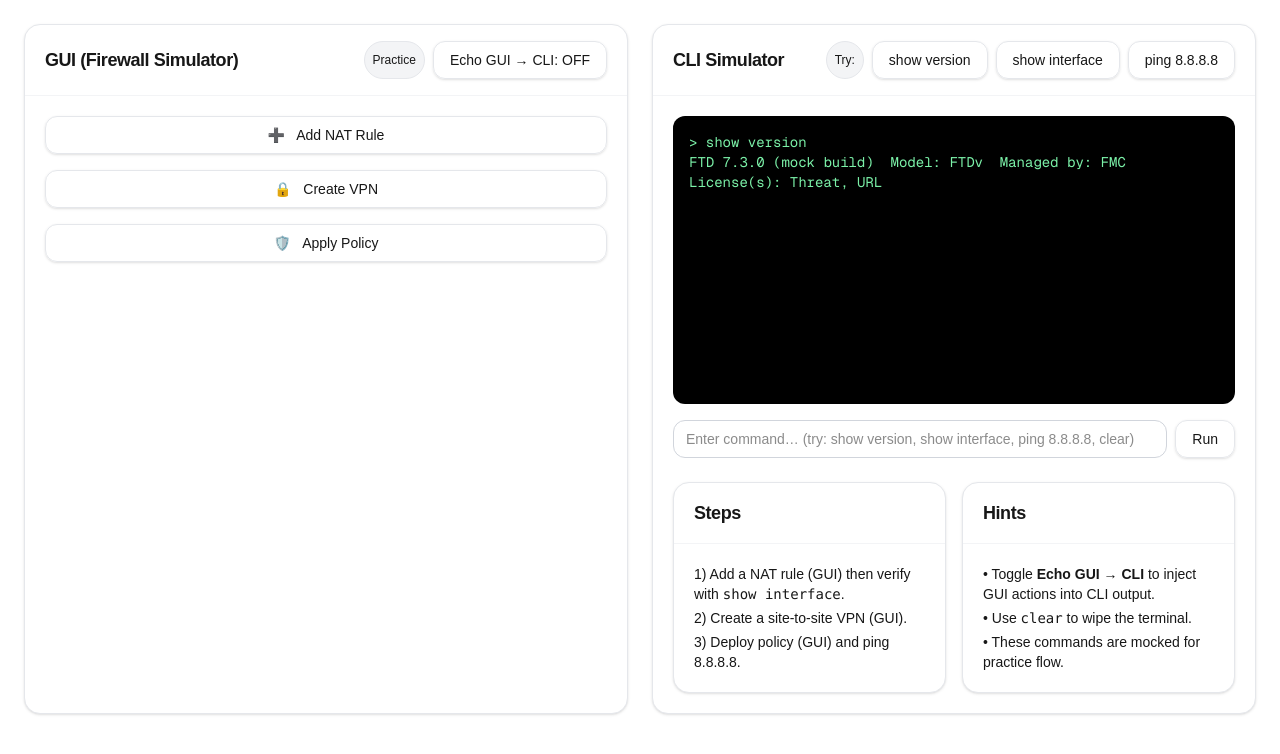
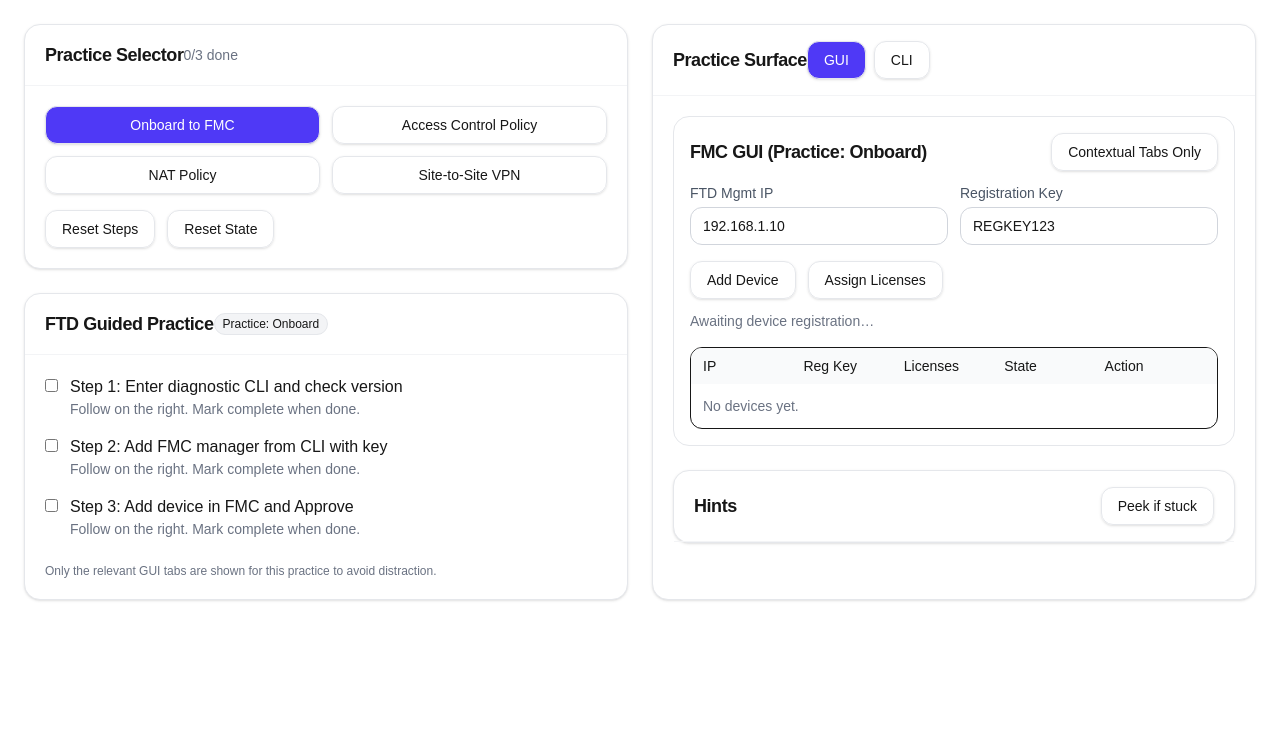
Before and after one commit to sushantdantal07-hub/network-sadhguru-practice, a Next.js app: page /practice in a window 1280 px wide. Shown: the top 754 px of the page. Built offline with nearby package versions, Linux system fonts and the light colour scheme.

Commit message:
Update page.tsx

```diff
--- a/app/practice/page.tsx
+++ b/app/practice/page.tsx
@@ -1,6 +1,6 @@
 "use client";
 
-import React, { useRef, useState } from "react";
+import React, { useMemo, useState } from "react";
 import {
   Card,
   CardHeader,
@@ -11,217 +11,371 @@
   Input,
 } from "@/components/ui";
 
-/**
- * Practice – Split-screen lab
- * - GUI (left)
- * - CLI (right)
- * Notes:
- *  - Echo toggle controls whether GUI buttons write into the CLI buffer.
- *  - “Practice / Steps / Hints” live under the CLI.
- */
+// ---------- Types ----------
+type PracticeKey = "onboard" | "acp" | "nat" | "s2s";
 
-export default function PracticePage() {
-  // CLI text buffer
-  const [cli, setCli] = useState<string[]>([
-    "> show version",
-    "FTD 7.3.0 (mock build)  Model: FTDv  Managed by: FMC  License(s): Threat, URL",
-    "",
-  ]);
-  const [cmd, setCmd] = useState("");
-  const cliBoxRef = useRef<HTMLDivElement>(null);
+type DeviceRow = {
+  ip: string;
+  regKey: string;
+  licenses: string[];
+  state: "Pending" | "Registered" | "Approved";
+};
 
-  // Echo GUI buttons into CLI?
-  const [echoOn, setEchoOn] = useState<boolean>(false);
+// ---------- Helpers ----------
+const pill = (txt: string) => (
+  <span className="text-xs px-2 py-0.5 rounded-full bg-gray-100 border border-gray-200">
+    {txt}
+  </span>
+);
 
-  // Scroll helper
-  const scrollToBottom = () => {
-    requestAnimationFrame(() => {
-      cliBoxRef.current?.scrollTo({ top: cliBoxRef.current.scrollHeight, behavior: "smooth" });
+const hintLinesOnboard = [
+  "CLI: system support diagnostic-cli → show version",
+  "CLI: configure manager add <FMC_IP> <REG_KEY> → FMC: Add + Approve",
+];
+
+// ---------- Page ----------
+export default function PracticeContextual() {
+  // UI state
+  const [practice, setPractice] = useState<PracticeKey>("onboard");
+  const [steps, setSteps] = useState<boolean[]>([false, false, false]);
+  const [cliMode, setCliMode] = useState<"GUI" | "CLI">("GUI");
+  const [contextualTabsOnly, setContextualTabsOnly] = useState<boolean>(true);
+
+  // inputs
+  const [ftdIp, setFtdIp] = useState<string>("192.168.1.10");
+  const [regKey, setRegKey] = useState<string>("REGKEY123");
+
+  // device table
+  const [devices, setDevices] = useState<DeviceRow[]>([]);
+  const [showHints, setShowHints] = useState(false);
+
+  // progress calc
+  const progress = useMemo(() => steps.filter(Boolean).length, [steps]);
+
+  const resetSteps = () => setSteps([false, false, false]);
+  const resetState = () => {
+    setDevices([]);
+    setFtdIp("192.168.1.10");
+    setRegKey("REGKEY123");
+    setCliMode("GUI");
+    setContextualTabsOnly(true);
+  };
+
+  // actions
+  const handleAddDevice = () => {
+    if (!ftdIp || !regKey) return;
+    const exists = devices.some((d) => d.ip === ftdIp);
+    if (exists) return;
+    const row: DeviceRow = {
+      ip: ftdIp.trim(),
+      regKey: regKey.trim(),
+      licenses: [],
+      state: "Pending",
+    };
+    setDevices((prev) => [...prev, row]);
+  };
+
+  const handleAssignLicenses = () => {
+    setDevices((prev) =>
+      prev.map((d) =>
+        d.state === "Pending" || d.state === "Registered"
+          ? { ...d, licenses: ["Threat", "URL"] }
+          : d
+      )
+    );
+  };
+
+  const approveDevice = (ip: string) => {
+    setDevices((prev) =>
+      prev.map((d) =>
+        d.ip === ip ? { ...d, state: "Approved" } : d
+      )
+    );
+  };
+
+  // mark a step as done/undone
+  const toggleStep = (idx: number) => {
+    setSteps((prev) => {
+      const next = [...prev];
+      next[idx] = !next[idx];
+      return next;
     });
   };
 
-  const push = (line: string | string[]) => {
-    setCli((old) => {
-      const next = Array.isArray(line) ? [...old, ...line] : [...old, line];
-      return next;
-    });
-    scrollToBottom();
-  };
-
-  // ---------------------
-  // GUI button handlers
-  // ---------------------
-  const onAddNat = () => {
-    if (!echoOn) return;
-    push([
-      "> configure terminal",
-      "nat (inside,outside) source static OBJ_IN OBJ_OUT destination",
-      "static any any",
-      "write memory",
-      "",
-    ]);
-  };
-
-  const onCreateVpn = () => {
-    if (!echoOn) return;
-    push([
-      "> vpn wizard",
-      "peer 203.0.113.10 pre-shared-key *****",
-      "ikev2 enable",
-      "crypto map OUTSIDE-MAP 10 match address VPN-ACL",
-      "write memory",
-      "",
-    ]);
-  };
-
-  const onApplyPolicy = () => {
-    if (!echoOn) return;
-    push([
-      "> policy deploy",
-      "Pushing Access Control Policy to FTD...",
-      "Success.",
-      "",
-    ]);
-  };
-
-  // ---------------------
-  // CLI execution
-  // ---------------------
-  const runCmd = (raw: string) => {
-    const c = raw.trim();
-    if (!c) return;
-
-    // Echo the entered command
-    push(`> ${c}`);
-
-    // Mock responses
-    if (c === "show version") {
-      push([
-        "FTD 7.3.0 (mock build)  Model: FTDv  Managed by: FMC  License(s): Threat, URL",
-        "",
-      ]);
-    } else if (c === "show interface") {
-      push([
-        "Gig0/0 (inside) 10.1.1.1/24 up   Gig0/1 (outside) 172.16.0.1/24 up   Mgmt 192.168.1.10/24 up",
-        "",
-      ]);
-    } else if (c.startsWith("ping ")) {
-      push([
-        "Sending 5, 100-byte ICMP Echos...",
-        "!!!!!  Success rate is 100 percent (5/5), round-trip min/avg/max = 2/4/9 ms",
-        "",
-      ]);
-    } else if (c === "clear") {
-      setCli([]);
-    } else {
-      push(["(mock) command accepted.", ""]);
+  // easy practice label
+  const practiceLabel = useMemo(() => {
+    switch (practice) {
+      case "onboard":
+        return "Practice: Onboard";
+      case "acp":
+        return "Practice: Access Control";
+      case "nat":
+        return "Practice: NAT Policy";
+      case "s2s":
+        return "Practice: Site-to-Site VPN";
+      default:
+        return "Practice";
     }
-
-    setCmd("");
-  };
-
-  // Quick-add chips
-  const tryChip = (txt: string) => runCmd(txt);
+  }, [practice]);
 
   return (
     <div className="max-w-7xl mx-auto p-6 grid grid-cols-1 lg:grid-cols-2 gap-6">
-      {/* LEFT – GUI */}
+      {/* LEFT – Practice Selector + Guided Practice */}
+      <div className="flex flex-col gap-6">
+        {/* Practice Selector */}
+        <Card>
+          <CardHeader>
+            <div className="flex items-center justify-between">
+              <CardTitle>Practice Selector</CardTitle>
+              <span className="text-sm text-gray-500">{progress}/3 done</span>
+            </div>
+          </CardHeader>
+          <CardContent>
+            <div className="grid grid-cols-2 gap-3">
+              <Button
+                className={`${
+                  practice === "onboard" ? "bg-indigo-600 text-white" : ""
+                }`}
+                onClick={() => setPractice("onboard")}
+              >
+                Onboard to FMC
+              </Button>
+              <Button
+                className={`${practice === "acp" ? "bg-indigo-600 text-white" : ""}`}
+                onClick={() => setPractice("acp")}
+              >
+                Access Control Policy
+              </Button>
+              <Button
+                className={`${practice === "nat" ? "bg-indigo-600 text-white" : ""}`}
+                onClick={() => setPractice("nat")}
+              >
+                NAT Policy
+              </Button>
+              <Button
+                className={`${practice === "s2s" ? "bg-indigo-600 text-white" : ""}`}
+                onClick={() => setPractice("s2s")}
+              >
+                Site-to-Site VPN
+              </Button>
+            </div>
+
+            <div className="mt-4 flex gap-3">
+              <Button variant="secondary" onClick={resetSteps}>
+                Reset Steps
+              </Button>
+              <Button variant="secondary" onClick={resetState}>
+                Reset State
+              </Button>
+            </div>
+          </CardContent>
+        </Card>
+
+        {/* Guided Practice */}
+        <Card>
+          <CardHeader>
+            <div className="flex items-center justify-between">
+              <CardTitle>FTD Guided Practice</CardTitle>
+              <div className="flex gap-2 items-center">
+                {pill(practiceLabel)}
+                {progress === 3 ? pill("Ready") : null}
+              </div>
+            </div>
+          </CardHeader>
+          <CardContent>
+            {/* Step 1 */}
+            <div className="flex items-start gap-3 mb-4">
+              <input
+                type="checkbox"
+                className="mt-1"
+                checked={steps[0]}
+                onChange={() => toggleStep(0)}
+              />
+              <div>
+                <div className="font-medium">
+                  Step 1: Enter diagnostic CLI and check version
+                </div>
+                <div className="text-sm text-gray-500">
+                  Follow on the right. Mark complete when done.
+                </div>
+              </div>
+            </div>
+
+            {/* Step 2 */}
+            <div className="flex items-start gap-3 mb-4">
+              <input
+                type="checkbox"
+                className="mt-1"
+                checked={steps[1]}
+                onChange={() => toggleStep(1)}
+              />
+              <div>
+                <div className="font-medium">
+                  Step 2: Add FMC manager from CLI with key
+                </div>
+                <div className="text-sm text-gray-500">
+                  Follow on the right. Mark complete when done.
+                </div>
+              </div>
+            </div>
+
+            {/* Step 3 */}
+            <div className="flex items-start gap-3">
+              <input
+                type="checkbox"
+                className="mt-1"
+                checked={steps[2]}
+                onChange={() => toggleStep(2)}
+              />
+              <div>
+                <div className="font-medium">
+                  Step 3: Add device in FMC and Approve
+                </div>
+                <div className="text-sm text-gray-500">
+                  Follow on the right. Mark complete when done.
+                </div>
+              </div>
+            </div>
+
+            {practice === "onboard" ? (
+              <div className="text-xs text-gray-500 mt-6">
+                Only the relevant GUI tabs are shown for this practice to avoid
+                distraction.
+              </div>
+            ) : null}
+          </CardContent>
+        </Card>
+      </div>
+
+      {/* RIGHT – Practice Surface */}
       <Card className="h-full">
-        <CardHeader className="items-start">
-          <div className="flex w-full items-center justify-between">
-            <CardTitle>GUI (Firewall Simulator)</CardTitle>
-
-            <div className="flex gap-2">
-              <Badge>Practice</Badge>
+        <CardHeader>
+          <div className="flex items-center justify-between">
+            <CardTitle>Practice Surface</CardTitle>
+            <div className="flex gap-2 items-center">
               <Button
-                className={echoOn ? "bg-indigo-600 text-white" : ""}
-                onClick={() => setEchoOn((v) => !v)}
-                title="Toggle whether GUI actions should echo into CLI"
+                className={`${cliMode === "GUI" ? "bg-indigo-600 text-white" : ""}`}
+                onClick={() => setCliMode("GUI")}
               >
-                Echo GUI → CLI: {echoOn ? "ON" : "OFF"}
+                GUI
+              </Button>
+              <Button
+                className={`${cliMode === "CLI" ? "bg-indigo-600 text-white" : ""}`}
+                onClick={() => setCliMode("CLI")}
+              >
+                CLI
               </Button>
             </div>
           </div>
         </CardHeader>
 
-        <CardContent className="flex flex-col gap-4">
-          <Button onClick={onAddNat}>
-            <span className="mr-2">➕</span> Add NAT Rule
-          </Button>
+        <CardContent>
+          {/* FMC GUI (Onboard) */}
+          {cliMode === "GUI" && practice === "onboard" && (
+            <div className="rounded-2xl border border-gray-200 p-4">
+              <div className="flex items-center justify-between mb-3">
+                <CardTitle className="text-base">
+                  FMC GUI (Practice: Onboard)
+                </CardTitle>
+                <Button
+                  variant="secondary"
+                  onClick={() => setContextualTabsOnly((v) => !v)}
+                >
+                  {contextualTabsOnly ? "Contextual Tabs Only" : "All Tabs"}
+                </Button>
+              </div>
 
-          <Button onClick={onCreateVpn}>
-            <span className="mr-2">🔒</span> Create VPN
-          </Button>
+              {/* Form */}
+              <div className="grid grid-cols-1 md:grid-cols-2 gap-3">
+                <div>
+                  <div className="text-sm text-gray-600 mb-1">FTD Mgmt IP</div>
+                  <Input value={ftdIp} onChange={(e) => setFtdIp(e.target.value)} />
+                </div>
+                <div>
+                  <div className="text-sm text-gray-600 mb-1">Registration Key</div>
+                  <Input value={regKey} onChange={(e) => setRegKey(e.target.value)} />
+                </div>
+              </div>
 
-          <Button onClick={onApplyPolicy}>
-            <span className="mr-2">🛡️</span> Apply Policy
-          </Button>
-        </CardContent>
-      </Card>
+              <div className="flex gap-3 mt-4">
+                <Button onClick={handleAddDevice}>Add Device</Button>
+                <Button onClick={handleAssignLicenses}>Assign Licenses</Button>
+              </div>
 
-      {/* RIGHT – CLI */}
-      <Card className="h-full">
-        <CardHeader className="items-start">
-          <div className="flex w-full items-center justify-between">
-            <CardTitle>CLI Simulator</CardTitle>
+              <div className="text-sm text-gray-500 mt-3">
+                Awaiting device registration…
+              </div>
 
-            <div className="flex gap-2">
-              <Badge>Try:</Badge>
-              <Button onClick={() => tryChip("show version")}>show version</Button>
-              <Button onClick={() => tryChip("show interface")}>show interface</Button>
-              <Button onClick={() => tryChip("ping 8.8.8.8")}>ping 8.8.8.8</Button>
+              {/* table */}
+              <div className="mt-4 border rounded-xl overflow-hidden">
+                <div className="grid grid-cols-5 bg-gray-50 text-sm font-medium py-2 px-3">
+                  <div>IP</div>
+                  <div>Reg Key</div>
+                  <div>Licenses</div>
+                  <div>State</div>
+                  <div>Action</div>
+                </div>
+                {devices.length === 0 ? (
+                  <div className="p-3 text-sm text-gray-500">No devices yet.</div>
+                ) : (
+                  devices.map((d) => (
+                    <div
+                      key={d.ip}
+                      className="grid grid-cols-5 items-center border-t py-2 px-3 text-sm"
+                    >
+                      <div>{d.ip}</div>
+                      <div>{d.regKey}</div>
+                      <div>{d.licenses.join(", ") || "-"}</div>
+                      <div>{d.state}</div>
+                      <div className="flex gap-2">
+                        {d.state !== "Approved" && (
+                          <Button size="sm" onClick={() => approveDevice(d.ip)}>
+                            Approve
+                          </Button>
+                        )}
+                      </div>
+                    </div>
+                  ))
+                )}
+              </div>
             </div>
-          </div>
-        </CardHeader>
+          )}
 
-        <CardContent className="space-y-4">
-          {/* CLI output */}
-          <div
-            ref={cliBoxRef}
-            className="h-72 w-full rounded-xl bg-black text-green-300 font-mono text-sm p-4 overflow-auto"
-          >
-            {cli.map((line, i) => (
-              <div key={i} className="whitespace-pre-wrap">
-                {line}
+          {/* CLI view (mock) */}
+          {cliMode === "CLI" && (
+            <div className="rounded-2xl border border-gray-200 p-4 space-y-3">
+              <CardTitle className="text-base">FTD Diagnostic CLI</CardTitle>
+              <div className="h-72 bg-black text-green-300 rounded-xl p-4 font-mono text-sm overflow-auto">
+                <div>&gt; system support diagnostic-cli</div>
+                <div># show version</div>
+                <div>FTD 7.3.0 (mock build)  Model: FTDv</div>
+                <div># configure manager add {ftdIp || "192.168.1.10"} {regKey || "REGKEY123"}</div>
+                <div>Manager added. Awaiting approval in FMC…</div>
+                <div className="mt-2"># exit</div>
               </div>
-            ))}
-          </div>
+            </div>
+          )}
 
-          {/* CLI input */}
-          <div className="flex gap-2">
-            <Input
-              placeholder="Enter command… (try: show version, show interface, ping 8.8.8.8, clear)"
-              value={cmd}
-              onChange={(e) => setCmd(e.target.value)}
-              onKeyDown={(e) => {
-                if (e.key === "Enter") runCmd(cmd);
-              }}
-            />
-            <Button onClick={() => runCmd(cmd)}>Run</Button>
-          </div>
-
-          {/* Practice / Steps / Hints */}
-          <div className="grid grid-cols-1 md:grid-cols-2 gap-4 pt-2">
+          {/* Practice Hints */}
+          <div className="mt-6">
             <Card>
-              <CardHeader>
-                <CardTitle className="text-base">Steps</CardTitle>
+              <CardHeader className="flex-row items-center justify-between">
+                <CardTitle className="text-base">Hints</CardTitle>
+                <Button variant="secondary" onClick={() => setShowHints((v) => !v)}>
+                  {showHints ? "Hide hints" : "Peek if stuck"}
+                </Button>
               </CardHeader>
-              <CardContent className="text-sm space-y-1">
-                <div>1) Add a NAT rule (GUI) then verify with <code>show interface</code>.</div>
-                <div>2) Create a site-to-site VPN (GUI).</div>
-                <div>3) Deploy policy (GUI) and ping 8.8.8.8.</div>
-              </CardContent>
-            </Card>
-
-            <Card>
-              <CardHeader>
-                <CardTitle className="text-base">Hints</CardTitle>
-              </CardHeader>
-              <CardContent className="text-sm space-y-1">
-                <div>• Toggle <b>Echo GUI → CLI</b> to inject GUI actions into CLI output.</div>
-                <div>• Use <code>clear</code> to wipe the terminal.</div>
-                <div>• These commands are mocked for practice flow.</div>
-              </CardContent>
+              {showHints && (
+                <CardContent>
+                  <ul className="list-disc ml-5 space-y-1 text-sm">
+                    {practice === "onboard" ? (
+                      hintLinesOnboard.map((h) => <li key={h}>{h}</li>)
+                    ) : (
+                      <li>Guidance for this practice will appear here.</li>
+                    )}
+                  </ul>
+                </CardContent>
+              )}
             </Card>
           </div>
         </CardContent>
```
